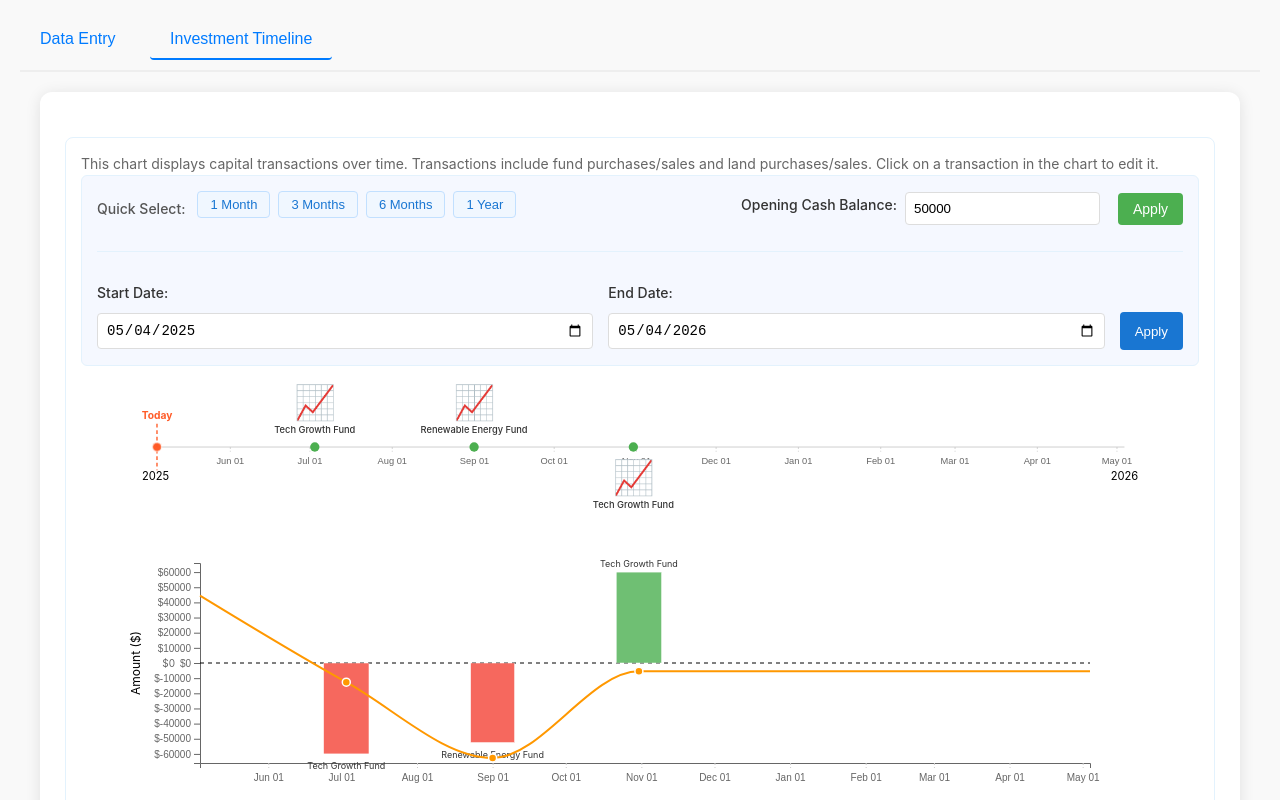
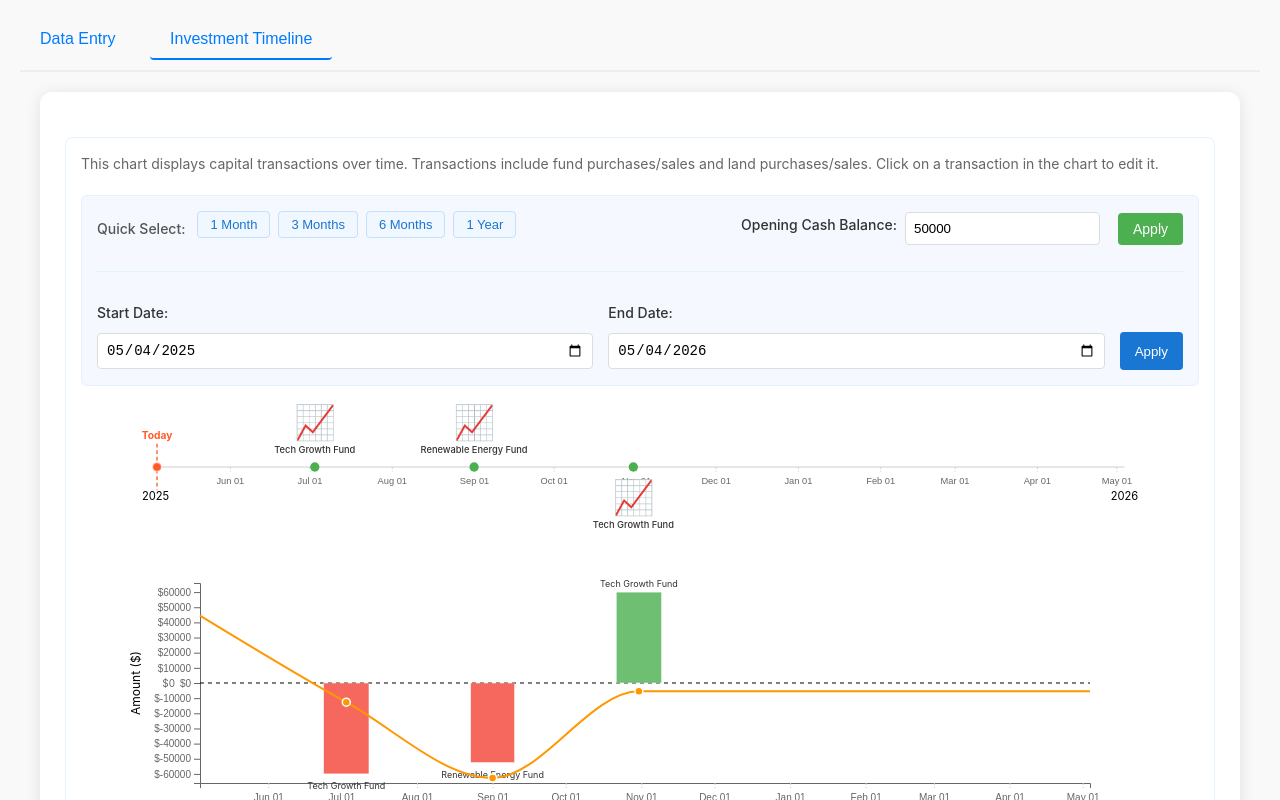
Before and after one commit to abdulmajeed33/cash-planning, a website: page index.html in a window 1280 px wide. Both pictures are taken after a click on the button "Investment Timeline". Shown: the top 800 px of the page. Drawn offline with nearby package versions, Linux system fonts and the light colour scheme.

Commit message:
fix description margin

```diff
--- a/index.html
+++ b/index.html
@@ -334,9 +334,12 @@
         <div class="container">
           <div class="investment-section">
             <div class="chart-description">
-              This chart displays capital transactions over time.
-              Transactions include fund purchases/sales and land
-              purchases/sales. Click on a transaction in the chart to edit it.
+              <p style="margin-bottom: 20px;">
+
+                This chart displays capital transactions over time.
+                Transactions include fund purchases/sales and land
+                purchases/sales. Click on a transaction in the chart to edit it.
+              </p>
 
             <div class="date-range-control">
               <div class="date-inputs">
```
